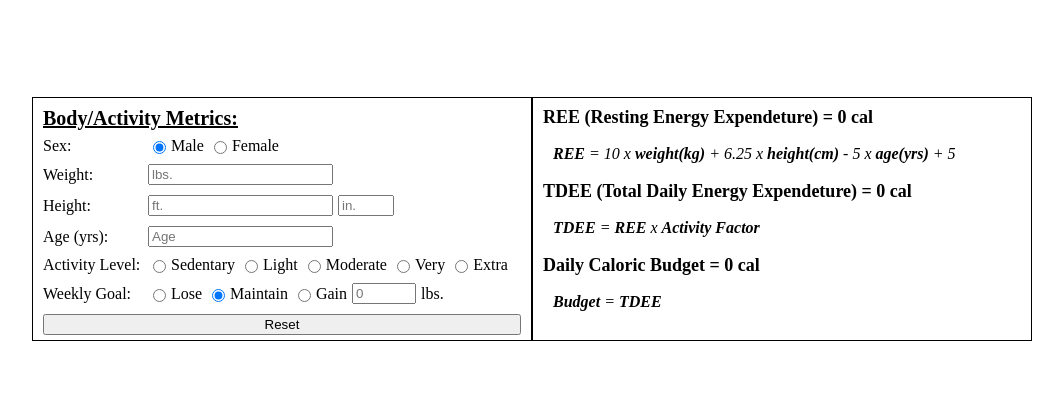
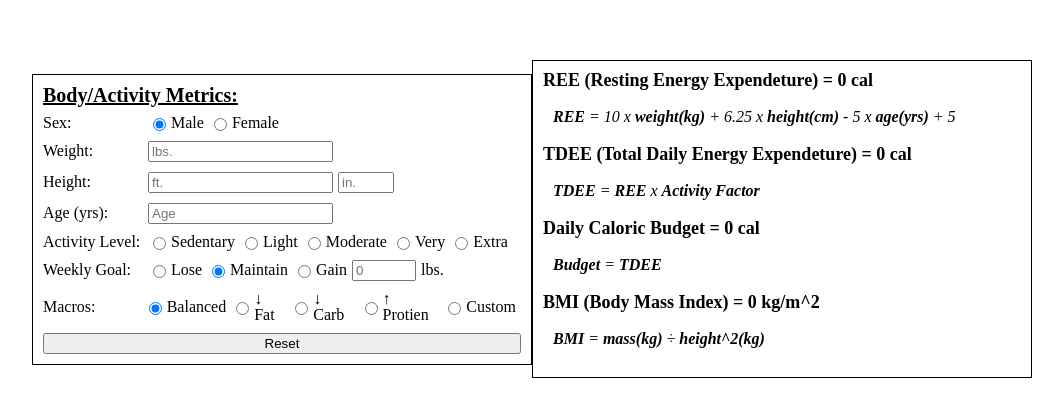
Before and after one commit to JimmyMcBride/nutrition-calculator, a React (Create React App) app: page / in a window 1280 px wide. Shown: the part 181-598 px from the top of the page, without its empty margins (108-1171 px from the left). Built offline with nearby package versions, Linux system fonts and the light colour scheme.

Commit message:
added bmi calculator, working on macro calculator

```diff
--- a/src/App.js
+++ b/src/App.js
@@ -1,5 +1,10 @@
 import React, { useState, useEffect, useRef } from 'react';
-import { Container, BodyMetrics, RadioGroup, InputContainer } from './styled-components/App-Styles';
+import {
+  Container,
+  BodyMetrics,
+  RadioGroup,
+  InputContainer
+} from './styled-components/App-Styles';
 import Formulas from './components/Formula';
 
 const defaultBodyMetrics = {
@@ -17,21 +22,31 @@ function App() {
   /********************************************************
    *                   STATE VARIABLES                    *
    ********************************************************/
-  const [bodyMetrics, setBodyMetrics] = useState(defaultBodyMetrics);
+  const [bodyMetrics, setBodyMetrics] = useState(
+    defaultBodyMetrics
+  );
   // REE = Resting Energy Expediture
   const [ree, setREE] = useState(0);
   // TDEE = Total Daily Eneergy Expenditure
   const [tdee, setTDEE] = useState(0);
   // Expenditure Variance - fancy name for how much you add or subtract from your daily
   // caloric budget depending on your weight loss/gain goals
-  const [expenditureVariance, setExpenditureVariance] = useState(0);
+  const [
+    expenditureVariance,
+    setExpenditureVariance
+  ] = useState(0);
   const [caloricBudget, setCaloricBudget] = useState(0);
+  const [bmi, setBMI] = useState(0);
+  const [macroRange, setMacroRange] = useState('balanced');
+  const [macros, setMacros] = useState({
+    carbs: '',
+    fat: '',
+    protien: ''
+  });
 
   /********************************************************
    *                         REFS                         *
    ********************************************************/
-  // Refs below will point to DOM elements, used right now for resetting body metrics
-  // They get assigned DOM elements in the JSX in the return statement
   const radioMale = useRef(null);
   const radioFemale = useRef(null);
   const radioActivityFactor1 = useRef(null);
@@ -39,9 +54,14 @@ function App() {
   const radioActivityFactor3 = useRef(null);
   const radioActivityFactor4 = useRef(null);
   const radioActivityFactor5 = useRef(null);
-  const loseGoal = useRef(null);
-  const maintainGoal = useRef(null);
-  const gainGoal = useRef(null);
+  const radioLoseGoal = useRef(null);
+  const radioMaintainGoal = useRef(null);
+  const radioGainGoal = useRef(null);
+  const radioBalanced = useRef(null);
+  const radioLowFat = useRef(null);
+  const radioLowCarb = useRef(null);
+  const radioHighProtien = useRef(null);
+  const radioCustom = useRef(null);
 
   /********************************************************
    *                     SIDE-EFFECTS                     *
@@ -70,14 +90,25 @@ function App() {
   // Calculates TDEE (Total Daily Energy Expenditure)
   useEffect(() => {
     if (bodyMetrics.activityFactor) {
-      setTDEE((ree * bodyMetrics.activityFactor).toFixed(0));
+      setTDEE(
+        (ree * bodyMetrics.activityFactor).toFixed(0)
+      );
     }
   }, [bodyMetrics, ree]);
 
   // Calculats Daily Caloric Budget
   useEffect(() => {
-    let { activityFactor, weeklyGoal, weeklyPounds } = bodyMetrics;
-    if (activityFactor && tdee && weeklyGoal && weeklyPounds) {
+    let {
+      activityFactor,
+      weeklyGoal,
+      weeklyPounds
+    } = bodyMetrics;
+    if (
+      activityFactor &&
+      tdee &&
+      weeklyGoal &&
+      weeklyPounds
+    ) {
       // calculates how many calories to subtract from daily caloric budget
       // based on how many pounds the user wants to lose a week
       setExpenditureVariance((weeklyPounds * 3500) / 7);
@@ -93,16 +124,46 @@ function App() {
         default:
           // 'gain'
           // need to type-caste here, input fields return back strings...
-          setCaloricBudget(Number(tdee) + Number(expenditureVariance));
+          setCaloricBudget(
+            Number(tdee) + Number(expenditureVariance)
+          );
           break;
       }
     }
   }, [bodyMetrics, expenditureVariance, tdee]);
 
+  // Calculates BMI - Body Mass Index
+  useEffect(() => {
+    let { weight, feet, inches } = bodyMetrics;
+    if (weight && feet && inches) {
+      setBMI(
+        toKG(weight) / Math.pow(toCM(feet, inches) / 100, 2)
+      );
+    }
+  }, [bodyMetrics]);
+
+  useEffect(() => {
+    if (tdee) {
+      switch (macroRange) {
+        case 'balanced':
+          break;
+        case 'low-fat':
+          break;
+        case 'low-carb':
+          break;
+        case 'high-protien':
+          break;
+        case 'custom':
+          break;
+      }
+    }
+  }, [macroRange, tdee]);
+
   // Runs once, only on initial render, and just sets default selections for two radio buttons
   useEffect(() => {
     radioMale.current.checked = true;
-    maintainGoal.current.checked = true;
+    radioMaintainGoal.current.checked = true;
+    radioBalanced.current.checked = true;
   }, []);
 
   /********************************************************
@@ -116,7 +177,8 @@ function App() {
   };
 
   // Functions to convert imperial to metric
-  const toCM = (feet, inches) => Math.floor(feet * 30.48 + inches * 2.54);
+  const toCM = (feet, inches) =>
+    Math.floor(feet * 30.48 + inches * 2.54);
   const toKG = lbs => Math.floor(lbs / 2.205);
 
   const resetBodyMetrics = () => {
@@ -130,9 +192,9 @@ function App() {
     radioActivityFactor3.current.checked = false;
     radioActivityFactor4.current.checked = false;
     radioActivityFactor5.current.checked = false;
-    loseGoal.current.checked = false;
-    maintainGoal.current.checked = true;
-    gainGoal.current.checked = false;
+    radioLoseGoal.current.checked = false;
+    radioMaintainGoal.current.checked = true;
+    radioGainGoal.current.checked = false;
   };
 
   return (
@@ -142,9 +204,21 @@ function App() {
         {/* INPUTS FOR REE (RESTING ENERGY EXPENDITURE) */}
         <RadioGroup>
           <label>Sex:</label>
-          <input type='radio' name='sex' value='male' onChange={handleChange} ref={radioMale} />
+          <input
+            type='radio'
+            name='sex'
+            value='male'
+            onChange={handleChange}
+            ref={radioMale}
+          />
           <label>Male</label>
-          <input type='radio' name='sex' value='female' onChange={handleChange} ref={radioFemale} />
+          <input
+            type='radio'
+            name='sex'
+            value='female'
+            onChange={handleChange}
+            ref={radioFemale}
+          />
           <label>Female</label>
         </RadioGroup>
 
@@ -157,7 +231,11 @@ function App() {
             placeholder='lbs.'
             onChange={handleChange}
           />
-          <span>{bodyMetrics.weight ? `${toKG(bodyMetrics.weight)} kg` : ''}</span>
+          <span>
+            {bodyMetrics.weight
+              ? `${toKG(bodyMetrics.weight)} kg`
+              : ''}
+          </span>
         </InputContainer>
 
         <InputContainer>
@@ -180,7 +258,10 @@ function App() {
           />
           <span>
             {bodyMetrics.feet && bodyMetrics.inches
-              ? `${toCM(bodyMetrics.feet, bodyMetrics.inches)} cm`
+              ? `${toCM(
+                  bodyMetrics.feet,
+                  bodyMetrics.inches
+                )} cm`
               : ''}
           </span>
         </InputContainer>
@@ -249,7 +330,7 @@ function App() {
             name='weeklyGoal'
             value='lose'
             onChange={handleChange}
-            ref={loseGoal}
+            ref={radioLoseGoal}
           />
           <label>Lose</label>
           <input
@@ -257,7 +338,7 @@ function App() {
             name='weeklyGoal'
             value='maintain'
             onChange={handleChange}
-            ref={maintainGoal}
+            ref={radioMaintainGoal}
           />
           <label>Maintain</label>
           <input
@@ -265,7 +346,7 @@ function App() {
             name='weeklyGoal'
             value='gain'
             onChange={handleChange}
-            ref={gainGoal}
+            ref={radioGainGoal}
           />
           <label>Gain</label>
           <input
@@ -280,6 +361,44 @@ function App() {
           />
           <label>lbs.</label>
         </RadioGroup>
+        <RadioGroup>
+          <label>Macros:</label>
+          <input
+            type='radio'
+            name='macroRange'
+            onChange={() => setMacroRange('balanced')}
+            ref={radioBalanced}
+          />
+          <label>Balanced</label>
+          <input
+            type='radio'
+            name='macroRange'
+            onChange={() => setMacroRange('low-fat')}
+            ref={radioLowFat}
+          />
+          <label>↓ Fat</label>
+          <input
+            type='radio'
+            name='macroRange'
+            onChange={() => setMacroRange('low-carb')}
+            ref={radioLowCarb}
+          />
+          <label>↓ Carb</label>
+          <input
+            type='radio'
+            name='macroRange'
+            onChange={() => setMacroRange('high-protien')}
+            ref={radioHighProtien}
+          />
+          <label>↑ Protien</label>
+          <input
+            type='radio'
+            name='macroRange'
+            onChange={() => setMacroRange('custom')}
+            ref={radioCustom}
+          />
+          <label>Custom</label>
+        </RadioGroup>
         {/* RESET BUTTON */}
         <button type='button' onClick={resetBodyMetrics}>
           Reset
@@ -293,9 +412,30 @@ function App() {
         weeklyGoal={bodyMetrics.weeklyGoal}
         expenditureVariance={expenditureVariance}
         caloricBudget={caloricBudget}
+        bmi={bmi}
       />
     </Container>
   );
 }
 
 export default App;
+
+// Balanced
+// 25% - protien
+// 50% - carbs
+// 25% - fats
+
+// Low Fat
+// 25% - protien
+// 55% - carbs
+// 20% - fats
+
+// Low Carb
+// 30% - protien
+// 40% - carbs
+// 30% - fat
+
+// High Protein
+// 32.5% - protien
+// 45% - carbs
+// 22.5% - fat
--- /dev/null
+++ b/src/components/BMI.js
@@ -0,0 +1,33 @@
+import React from 'react';
+
+const BMI = ({ bodyMetrics, bmi }) => {
+  const toCM = (feet, inches) =>
+    Math.floor(feet * 30.48 + inches * 2.54);
+  const toKG = lbs => Math.floor(lbs / 2.205);
+
+  return (
+    <>
+      <h1>BMI (Body Mass Index) = {bmi} kg/m^2</h1>
+      <p>
+        <span>BMI</span> ={' '}
+        <span>
+          {bodyMetrics.weight === ''
+            ? 'mass'
+            : toKG(bodyMetrics.weight)}
+          (kg)
+        </span>{' '}
+        ÷{' '}
+        <span>
+          {bodyMetrics.feet === '' &&
+          bodyMetrics.inches === ''
+            ? 'height^2'
+            : toCM(bodyMetrics.feet, bodyMetrics.inches)}
+          (kg)
+        </span>
+        <span>{bmi === 0 ? '' : ` = ${bmi} kg/m^2`}</span>
+      </p>
+    </>
+  );
+};
+
+export default BMI;
--- a/src/components/Formula.js
+++ b/src/components/Formula.js
@@ -3,18 +3,32 @@ import { FormulaContainer } from '../styled-components/App-Styles';
 import REE from './REE';
 import TDEE from './TDEE';
 import CaloricBudget from './CaloricBudget';
+import BMI from './BMI';
 
-const Formulas = ({ bodyMetrics, ree, tdee, weeklyGoal, expenditureVariance, caloricBudget }) => {
+const Formulas = ({
+  bodyMetrics,
+  ree,
+  tdee,
+  weeklyGoal,
+  expenditureVariance,
+  caloricBudget,
+  bmi
+}) => {
   return (
     <FormulaContainer>
       <REE bodyMetrics={bodyMetrics} ree={ree} />
-      <TDEE bodyMetrics={bodyMetrics} ree={ree} tdee={tdee} />
+      <TDEE
+        bodyMetrics={bodyMetrics}
+        ree={ree}
+        tdee={tdee}
+      />
       <CaloricBudget
         tdee={tdee}
         weeklyGoal={weeklyGoal}
         expenditureVariance={expenditureVariance}
         caloricBudget={caloricBudget}
       />
+      <BMI bodyMetrics={bodyMetrics} bmi={bmi} />
     </FormulaContainer>
   );
 };
--- a/src/styled-components/App-Styles.js
+++ b/src/styled-components/App-Styles.js
@@ -22,7 +22,6 @@ export const BodyMetrics = styled.form`
   flex-direction: column;
 
   width: 500px;
-  height: 244px;
 
   border: 1px solid black;
   padding: 10px;
@@ -66,7 +65,6 @@ export const FormulaContainer = styled.div`
   flex-direction: column;
 
   width: 500px;
-  height: 244px;
 
   border: 1px solid black;
   padding: 10px;
```
